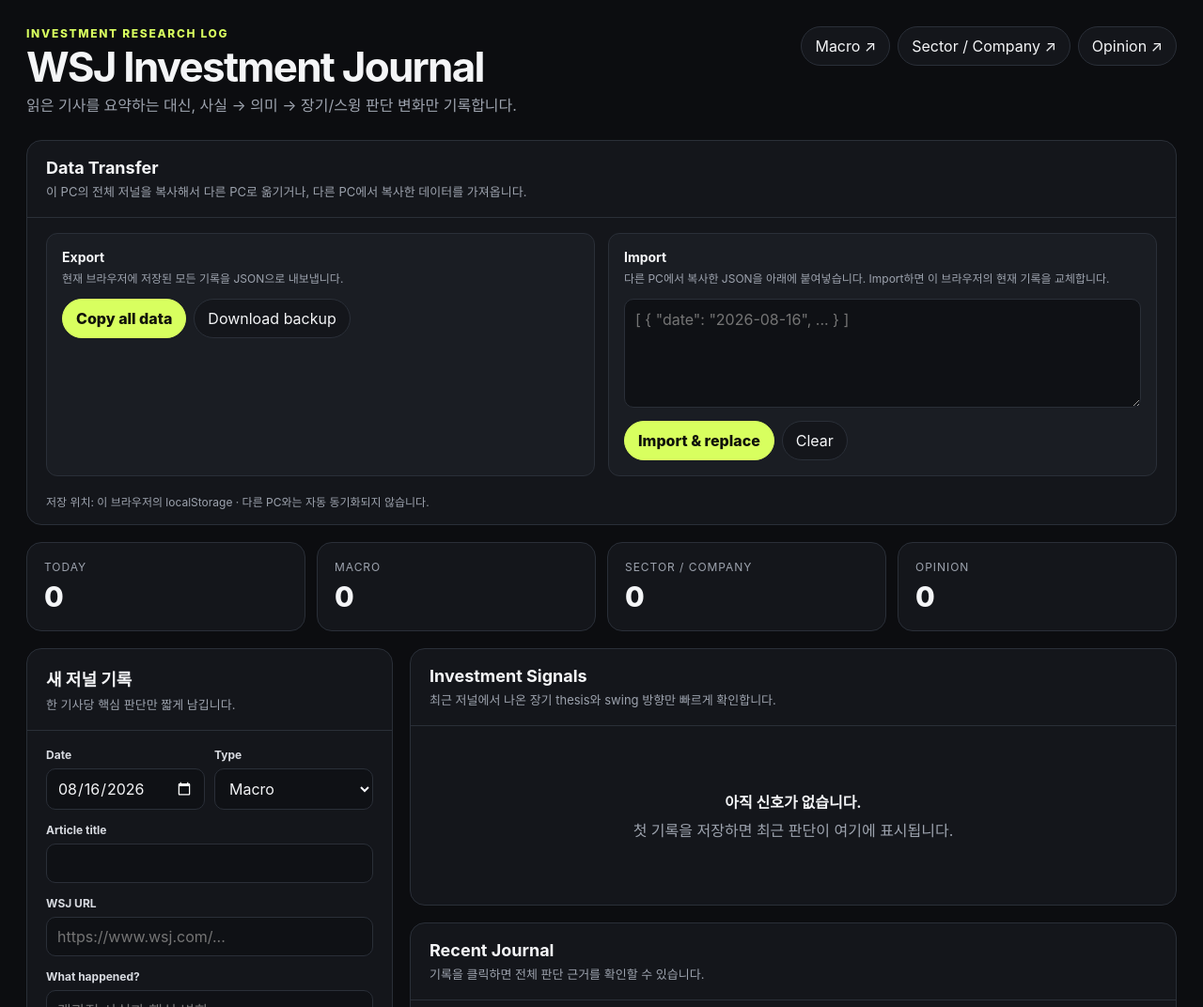
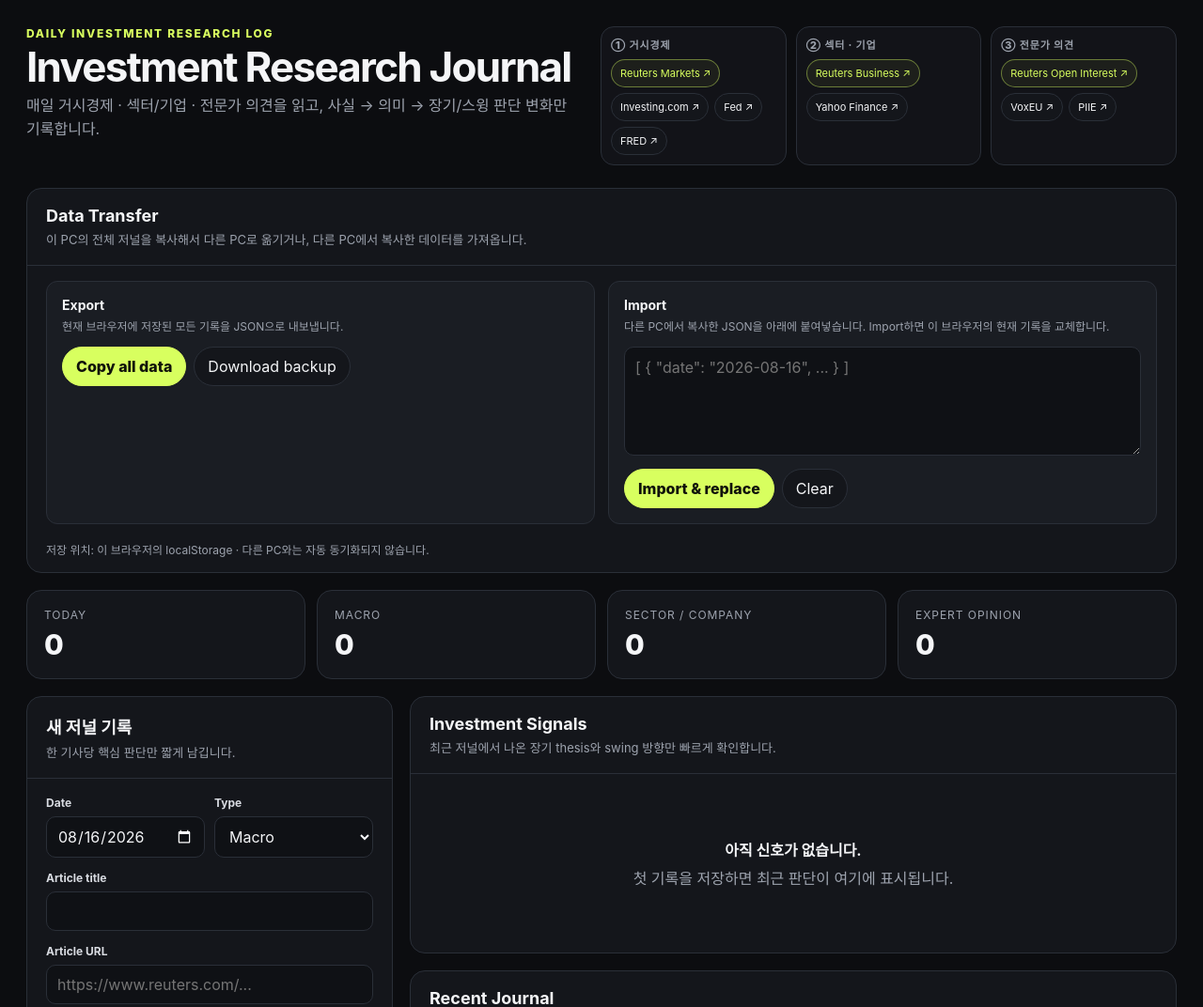
Before and after one commit to sngmyown/wsj-journal-dashboard, a plain HTML site: page index.html in a window 1280 px wide. Shown: the top 1072 px of the page at 94% size. Drawn offline with Linux system fonts and the light colour scheme.

Commit message:
Rename WSJ Investment Journal to Investment Research Journal

```diff
--- a/index.html
+++ b/index.html
@@ -3,7 +3,7 @@
 <head>
   <meta charset="utf-8" />
   <meta name="viewport" content="width=device-width, initial-scale=1" />
-  <title>WSJ Investment Journal</title>
+  <title>Investment Research Journal</title>
   <style>
     :root {
       color-scheme: dark;
@@ -41,10 +41,37 @@
     .eyebrow { color: var(--accent); font-size: 12px; font-weight: 800; letter-spacing: .14em; text-transform: uppercase; }
     h1 { margin: 6px 0 6px; font-size: clamp(28px, 4vw, 44px); line-height: 1.02; letter-spacing: -.04em; }
     .sub { color: var(--muted); max-width: 760px; line-height: 1.55; }
-    .wsj-links { display: flex; gap: 8px; flex-wrap: wrap; justify-content: flex-end; }
+
+    .source-groups {
+      width: min(680px, 100%);
+      display: grid;
+      grid-template-columns: repeat(3, minmax(0, 1fr));
+      gap: 10px;
+    }
+    .source-group {
+      border: 1px solid var(--line);
+      border-radius: 14px;
+      background: rgba(20,22,27,.75);
+      padding: 10px;
+    }
+    .source-group-title {
+      font-size: 11px;
+      font-weight: 850;
+      color: var(--muted);
+      letter-spacing: .08em;
+      text-transform: uppercase;
+      margin: 0 0 8px;
+    }
+    .source-group-links { display: flex; gap: 6px; flex-wrap: wrap; }
     .link-btn, .btn {
       border: 1px solid var(--line); background: var(--panel); color: var(--text);
       border-radius: 999px; padding: 10px 14px; text-decoration: none; transition: .15s ease;
+    }
+    .source-group .link-btn { font-size: 11px; padding: 7px 9px; }
+    .source-group .link-btn.primary-source {
+      border-color: rgba(216,255,95,.42);
+      color: var(--accent);
+      background: rgba(216,255,95,.055);
     }
     .link-btn:hover, .btn:hover { border-color: #505867; transform: translateY(-1px); }
     .btn.primary { background: var(--accent); color: #10120b; border-color: var(--accent); font-weight: 800; }
@@ -126,24 +153,6 @@
     .modal-actions { display: flex; justify-content: space-between; gap: 10px; margin-top: 18px; }
     .article-link { color: var(--accent); text-decoration: none; font-weight: 750; }
 
-    @media (max-width: 980px) {
-      .topbar { flex-direction: column; }
-      .wsj-links { justify-content: flex-start; }
-      .stats { grid-template-columns: repeat(2, minmax(0,1fr)); }
-      .layout { grid-template-columns: 1fr; }
-      .form-panel { position: static; }
-      .entry { grid-template-columns: 86px 110px minmax(0,1fr); }
-      .entry .stance-wrap { display: none; }
-    }
-    @media (max-width: 640px) {
-      .shell { padding: 16px; }
-      .stats, .signal-grid, .detail-grid, .field-row { grid-template-columns: 1fr; }
-      .entry { grid-template-columns: 80px minmax(0, 1fr); }
-      .entry .type-wrap { display: none; }
-      .filters input, .filters select { width: 100%; }
-      .detail.full { grid-column: auto; }
-    }
-
     .transfer-panel { margin-bottom: 18px; overflow: hidden; }
     .transfer-grid { padding: 16px 20px 18px; display: grid; grid-template-columns: 1fr 1fr; gap: 14px; }
     .transfer-block { border: 1px solid var(--line); background: var(--panel-2); border-radius: 12px; padding: 16px; }
@@ -154,22 +163,68 @@
     .transfer-status { min-height: 20px; padding: 0 20px 16px; color: var(--muted); font-size: 12px; }
     .transfer-status.ok { color: var(--positive); }
     .transfer-status.error { color: var(--negative); }
-    @media (max-width: 760px) { .transfer-grid { grid-template-columns: 1fr; } }
 
-</style>
+    @media (max-width: 1180px) {
+      .topbar { flex-direction: column; }
+      .source-groups { width: 100%; }
+    }
+    @media (max-width: 980px) {
+      .stats { grid-template-columns: repeat(2, minmax(0,1fr)); }
+      .layout { grid-template-columns: 1fr; }
+      .form-panel { position: static; }
+      .entry { grid-template-columns: 86px 110px minmax(0,1fr); }
+      .entry .stance-wrap { display: none; }
+    }
+    @media (max-width: 760px) {
+      .transfer-grid { grid-template-columns: 1fr; }
+      .source-groups { grid-template-columns: 1fr; }
+    }
+    @media (max-width: 640px) {
+      .shell { padding: 16px; }
+      .stats, .signal-grid, .detail-grid, .field-row { grid-template-columns: 1fr; }
+      .entry { grid-template-columns: 80px minmax(0, 1fr); }
+      .entry .type-wrap { display: none; }
+      .filters input, .filters select { width: 100%; }
+      .detail.full { grid-column: auto; }
+    }
+  </style>
 </head>
 <body>
   <main class="shell">
     <header class="topbar">
       <div>
-        <div class="eyebrow">Investment Research Log</div>
-        <h1>WSJ Investment Journal</h1>
-        <div class="sub">읽은 기사를 요약하는 대신, 사실 → 의미 → 장기/스윙 판단 변화만 기록합니다.</div>
+        <div class="eyebrow">Daily Investment Research Log</div>
+        <h1>Investment Research Journal</h1>
+        <div class="sub">매일 거시경제 · 섹터/기업 · 전문가 의견을 읽고, 사실 → 의미 → 장기/스윙 판단 변화만 기록합니다.</div>
       </div>
-      <nav class="wsj-links" aria-label="WSJ sections">
-        <a class="link-btn" href="https://www.wsj.com/economy?utm_source=chatgpt.com" target="_blank" rel="noopener">Macro ↗</a>
-        <a class="link-btn" href="https://www.wsj.com/business" target="_blank" rel="noopener">Sector / Company ↗</a>
-        <a class="link-btn" href="https://www.wsj.com/opinion?utm_source=chatgpt.com" target="_blank" rel="noopener">Opinion ↗</a>
+
+      <nav class="source-groups" aria-label="Daily research sources">
+        <div class="source-group">
+          <div class="source-group-title">① 거시경제</div>
+          <div class="source-group-links">
+            <a class="link-btn primary-source" href="https://www.reuters.com/markets/" target="_blank" rel="noopener" title="1순위 · 금리, CPI, 고용, Fed, 달러, 유가, 지정학">Reuters Markets ↗</a>
+            <a class="link-btn" href="https://www.investing.com/economic-calendar" target="_blank" rel="noopener" title="2순위 · 경제지표 일정과 발표">Investing.com ↗</a>
+            <a class="link-btn" href="https://www.federalreserve.gov/monetarypolicy.htm" target="_blank" rel="noopener" title="2순위 · Fed 정책과 FOMC">Fed ↗</a>
+            <a class="link-btn" href="https://fred.stlouisfed.org/" target="_blank" rel="noopener" title="2순위 · 거시경제 데이터 시계열">FRED ↗</a>
+          </div>
+        </div>
+
+        <div class="source-group">
+          <div class="source-group-title">② 섹터 · 기업</div>
+          <div class="source-group-links">
+            <a class="link-btn primary-source" href="https://www.reuters.com/business/" target="_blank" rel="noopener" title="1순위 · 실적, 가이던스, 산업 변화, M&A, 기업 뉴스">Reuters Business ↗</a>
+            <a class="link-btn" href="https://finance.yahoo.com/" target="_blank" rel="noopener" title="2순위 · 기업별 뉴스, 실적, 시세">Yahoo Finance ↗</a>
+          </div>
+        </div>
+
+        <div class="source-group">
+          <div class="source-group-title">③ 전문가 의견</div>
+          <div class="source-group-links">
+            <a class="link-btn primary-source" href="https://www.reuters.com/commentary/reuters-open-interest/" target="_blank" rel="noopener" title="1순위 · 시장 해석과 데이터 기반 전문가 코멘터리">Reuters Open Interest ↗</a>
+            <a class="link-btn" href="https://cepr.org/voxeu" target="_blank" rel="noopener" title="2순위 · 경제학자와 연구자 관점">VoxEU ↗</a>
+            <a class="link-btn" href="https://www.piie.com/research" target="_blank" rel="noopener" title="2순위 · 국제경제와 장기 구조 변화 연구">PIIE ↗</a>
+          </div>
+        </div>
       </nav>
     </header>
 
@@ -204,7 +259,7 @@
       <div class="stat"><div class="stat-label">Today</div><div class="stat-value" id="todayCount">0</div></div>
       <div class="stat"><div class="stat-label">Macro</div><div class="stat-value" id="macroCount">0</div></div>
       <div class="stat"><div class="stat-label">Sector / Company</div><div class="stat-value" id="companyCount">0</div></div>
-      <div class="stat"><div class="stat-label">Opinion</div><div class="stat-value" id="opinionCount">0</div></div>
+      <div class="stat"><div class="stat-label">Expert Opinion</div><div class="stat-value" id="opinionCount">0</div></div>
     </section>
 
     <section class="layout">
@@ -224,7 +279,7 @@
               <select id="type" name="type" required>
                 <option value="Macro">Macro</option>
                 <option value="Sector / Company">Sector / Company</option>
-                <option value="Opinion">Opinion</option>
+                <option value="Opinion">Expert Opinion</option>
               </select>
             </div>
           </div>
@@ -234,8 +289,8 @@
             <input id="title" name="title" autocomplete="off" required />
           </div>
           <div class="field">
-            <label for="url">WSJ URL</label>
-            <input id="url" name="url" type="url" placeholder="https://www.wsj.com/..." />
+            <label for="url">Article URL</label>
+            <input id="url" name="url" type="url" placeholder="https://www.reuters.com/..." />
           </div>
           <div class="field">
             <label for="what">What happened?</label>
@@ -314,7 +369,7 @@
               <option value="All">All types</option>
               <option value="Macro">Macro</option>
               <option value="Sector / Company">Sector / Company</option>
-              <option value="Opinion">Opinion</option>
+              <option value="Opinion">Expert Opinion</option>
             </select>
           </div>
           <div class="entries" id="entries"></div>
@@ -335,6 +390,7 @@
   </dialog>
 
   <script>
+    // STORAGE_KEY intentionally unchanged so all existing journal data remains compatible.
     const STORAGE_KEY = 'wsj-investment-journal-v1';
     const form = document.getElementById('journalForm');
     const entriesEl = document.getElementById('entries');
@@ -482,7 +538,7 @@
       entriesEl.innerHTML = filtered.map(e => `
         <article class="entry" data-id="${escapeHTML(e.id)}">
           <div class="date">${escapeHTML(formatDate(e.date))}</div>
-          <div class="type-wrap"><span class="type-chip">${escapeHTML(e.type)}</span></div>
+          <div class="type-wrap"><span class="type-chip">${escapeHTML(e.type === 'Opinion' ? 'Expert Opinion' : e.type)}</span></div>
           <div>
             <div class="entry-title">${escapeHTML(e.title)}</div>
             <div class="entry-sub">${escapeHTML([e.ticker, e.axis].filter(Boolean).join(' · ') || e.what)}</div>
@@ -505,7 +561,8 @@
       if (!e) return;
 
       document.getElementById('detailTitle').textContent = e.title;
-      document.getElementById('detailMeta').textContent = `${formatDate(e.date)} · ${e.type}${e.ticker ? ' · ' + e.ticker : ''}${e.axis ? ' · ' + e.axis : ''}`;
+      const typeLabel = e.type === 'Opinion' ? 'Expert Opinion' : e.type;
+      document.getElementById('detailMeta').textContent = `${formatDate(e.date)} · ${typeLabel}${e.ticker ? ' · ' + e.ticker : ''}${e.axis ? ' · ' + e.axis : ''}`;
 
       const url = e.url && /^https:\/\//i.test(e.url) ? e.url : '';
       document.getElementById('detailBody').innerHTML = `
@@ -515,7 +572,7 @@
           <section class="detail"><h4>Long-term · <span class="${stanceClass(e.longTerm)}">${escapeHTML(e.longTerm)}</span></h4><p>${escapeHTML(e.longReason || '—')}</p></section>
           <section class="detail"><h4>Swing · <span class="${stanceClass(e.swing)}">${escapeHTML(e.swing)}</span></h4><p>${escapeHTML(e.swingReason || '—')}</p></section>
         </div>
-        ${url ? `<a class="article-link" href="${escapeHTML(url)}" target="_blank" rel="noopener">Open WSJ article ↗</a>` : ''}
+        ${url ? `<a class="article-link" href="${escapeHTML(url)}" target="_blank" rel="noopener">Open article ↗</a>` : ''}
         <div class="modal-actions">
           <button class="btn danger" id="deleteEntry">Delete entry</button>
           <button class="btn" id="doneEntry">Done</button>
@@ -546,7 +603,7 @@
       const url = URL.createObjectURL(blob);
       const a = document.createElement('a');
       a.href = url;
-      a.download = `wsj-journal-backup-${todayISO()}.json`;
+      a.download = `investment-journal-backup-${todayISO()}.json`;
       document.body.appendChild(a);
       a.click();
       a.remove();
```
